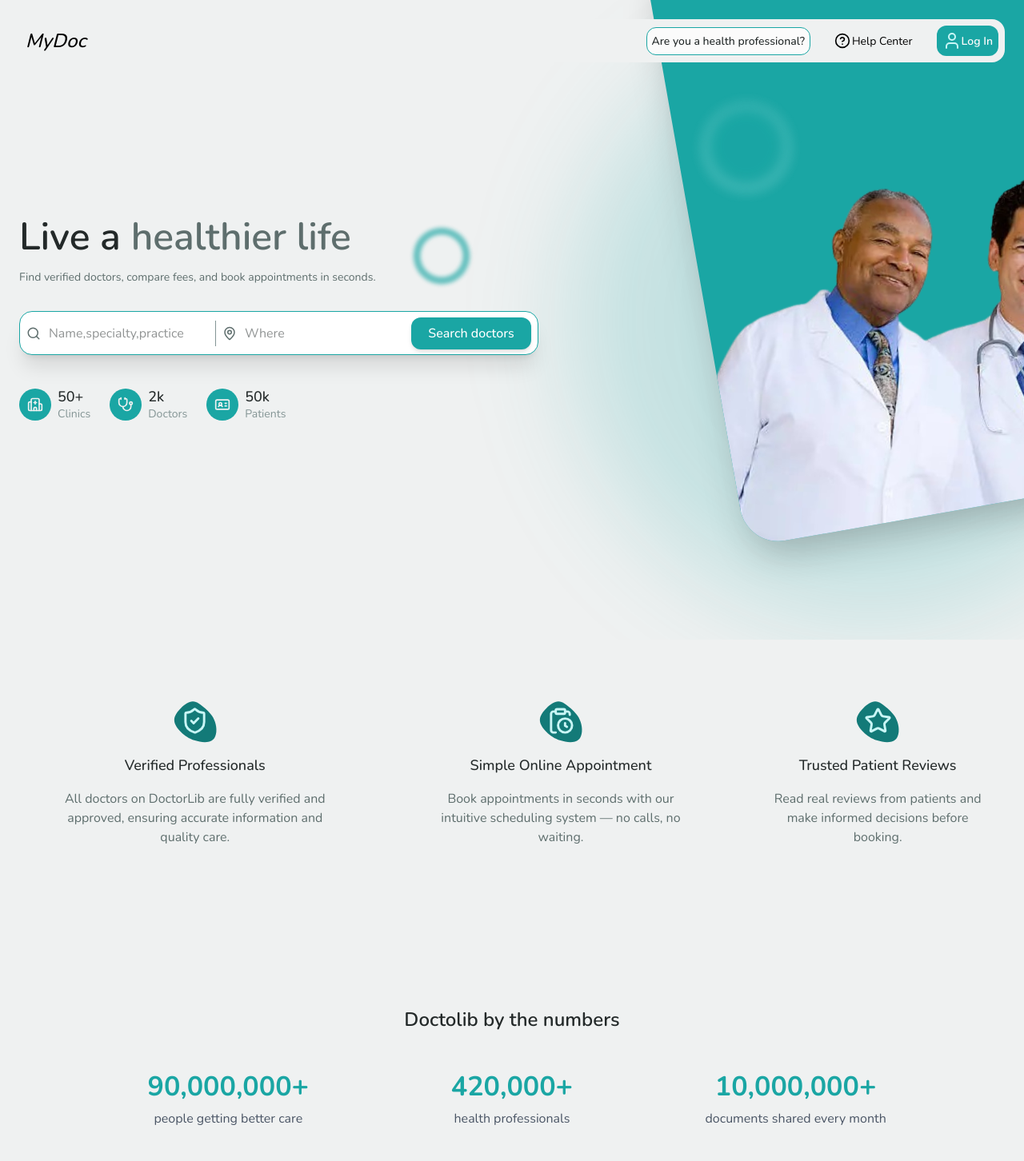
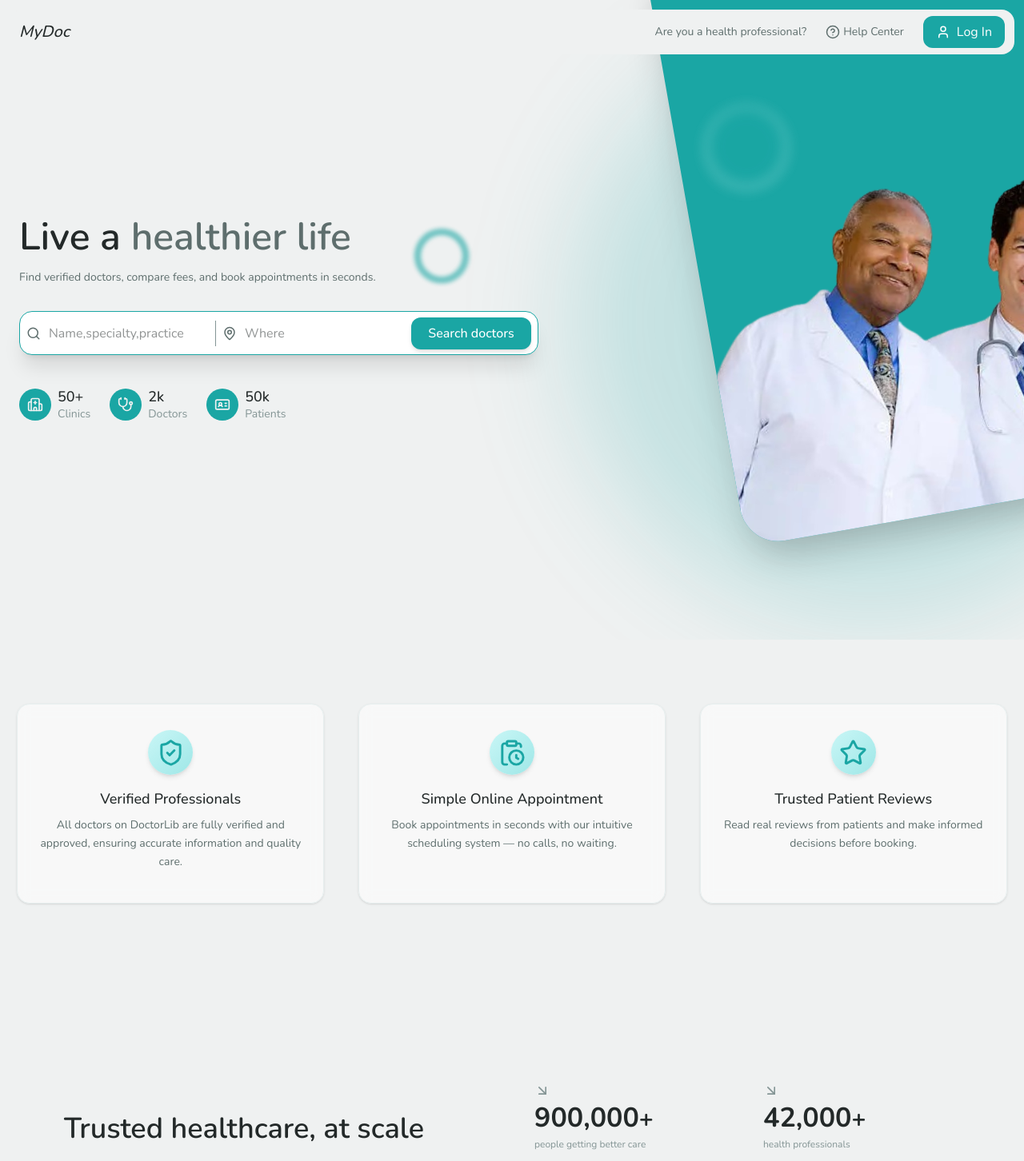
Before and after one commit to EnisZekiqi/DoctorLib, a Next.js app: page / in a window 1280 px wide. Shown: the top 1452 px of the page at 80% size. Built offline with nearby package versions, Linux system fonts and the light colour scheme.

Commit message:
reupdated the professional version , status version , navbar on responsive

```diff
--- a/app/components/Features.tsx
+++ b/app/components/Features.tsx
@@ -30,14 +30,17 @@ const Features = () => {
     }
 
     const cards=[
-        {id:1,title:'Verified Professionals',describe:'All doctors on DoctorLib are fully verified and approved, ensuring accurate information and quality care.',icon:<ShieldCheck size={35} color='#c9f6f6'/>},
-        {id:2,title:'Simple Online Appointment',describe:'Book appointments in seconds with our intuitive scheduling system — no calls, no waiting.',icon:<ClipboardClock size={35} color='#c9f6f6'/>},
-        {id:3,title:'Trusted Patient Reviews',describe:'Read real reviews from patients and make informed decisions before booking.',icon:<Star size={35} color='#c9f6f6'/>},
+        {id:1,title:'Verified Professionals',describe:'All doctors on DoctorLib are fully verified and approved, ensuring accurate information and quality care.',icon:<ShieldCheck size={35} color='#1aa6a4'/>},
+        {id:2,title:'Simple Online Appointment',describe:'Book appointments in seconds with our intuitive scheduling system — no calls, no waiting.',icon:<ClipboardClock size={35} color='#1aa6a4'/>},
+        {id:3,title:'Trusted Patient Reviews',describe:'Read real reviews from patients and make informed decisions before booking.',icon:<Star size={35} color='#1aa6a4'/>},
     ]
 
     return (
         <motion.section
-            className="flex flex-col md:flex-row gap-8 md:gap-0 items-center justify-center w-full"
+            className=" grid grid-cols-1 md:grid-cols-3
+    gap-8
+    w-full mx-auto
+    px-4 items-center justify-center justify-items-center"
             variants={containerVariants}
             initial="initial"
             whileInView="animate"
@@ -45,18 +48,46 @@ const Features = () => {
         >
         {cards.map((items)=>(
            <motion.div
-                className='flex flex-col items-center gap-4'
   key={items.id}
   variants={itemVariants}
+  whileHover={{ y: -6 }}
+  className="
+    group
+    flex flex-col items-center text-center
+    px-6 py-8
+    max-w-sm
+    h-[250px]
+    rounded-2xl
+    border border-[#e6eeee]
+    bg-[#fbfbfb]/80 backdrop-blur
+    shadow-sm
+    transition-all duration-300
+    hover:shadow-lg hover:border-[#c9f6f6]
+  "
 >
-                <div className="relative z-[100] mb-2 mt-1">
+  {/* Icon */}
+  <div className="
+    mb-4
+    flex items-center justify-center
+    w-14 h-14
+    rounded-full
+    bg-gradient-to-br from-[#c9f6f6] to-[#9ee7e7]
+    shadow-md
+    group-hover:scale-105
+    transition-transform
+  ">
     {items.icon}
   </div>
-                <span className='absolute -mt-5 z-10'>
-                    <img src="/blob2.svg" className='w-32 rotate-90' alt="" />
-                </span>
-                <h2 className='text-[#232929] font-medium text-lg'>{items.title}</h2>
-                <p className='text-[#5e6e6d] text-medium font-normal text-center w-3/4'>{items.describe}</p>
+
+  {/* Title */}
+  <h2 className="text-[#232929] font-semibold text-lg mb-2">
+    {items.title}
+  </h2>
+
+  {/* Description */}
+  <p className="text-[#5e6e6d] text-sm leading-relaxed">
+    {items.describe}
+  </p>
 </motion.div>
         ))}
         </motion.section>
--- a/app/components/Navbar.tsx
+++ b/app/components/Navbar.tsx
@@ -1,52 +1,74 @@
-'use client'
-import { CircleQuestionMark,User,ChevronLeft } from "lucide-react";
+"use client";
+
+import { CircleQuestionMark, User, ChevronLeft } from "lucide-react";
 import Link from "next/link";
 import { usePathname } from "next/navigation";
+
 const Navbar = () => {
+  const path = usePathname();
+  const isSearch = path.startsWith("/search");
 
-    const path = usePathname()
-
-    const connect=path;
-const isSearch = connect.startsWith('/search');
+  if (path === "/login") return null;
 
   return (
-<section
+    <header
       className={`
         w-full
-    ${isSearch ? 'p-1.5' : 'p-1.5 sm:p-6'}
-    ${isSearch
-      ? 'static bg-[#1aa6a4]'
-      : 'absolute top-0 z-1000 bg-[#1aa6a4] sm:bg-transparent'
-    }
-    ${connect === '/login' ? 'hidden' : 'block'}
+        absolute top-0 z-50
+        px-3 sm:px-6 py-3
+        ${isSearch ? "bg-[#1aa6a4]" : "bg-transparent"}
       `}
+    >
+      <nav
+        className={`
+          flex items-center justify-between
+          rounded-2xl
+          px-3 py-2 sm:px-4 sm:py-3
+          ${isSearch ? "text-white" : "text-[#232929]"}
+          sm:bg-[#EFF1F1]
+        `}
+      >
+        {/* Left icon */}
+        {isSearch ? (
+          <Link href="/" className="md:hidden">
+            <ChevronLeft size={20} />
+          </Link>
+        ) : (
+          <CircleQuestionMark size={20} className="md:hidden text-[#5e6e6d]" />
+        )}
 
->        <nav className={` ${connect === '/login' ? 'hidden' : 'flex'}  ${connect.startsWith('/search')
-      ? 'bg-[#1aa6a4] text-[#fbfbfb]'
-      : 'bg-[#1aa6a4] sm:bg-[#EFF1F1] text-[#fbfbfb] sm:text-black'}   items-center justify-between z-[1000] rounded-2xl p-2 sm:p-4 w-full  text-[#000]`}>
-        {path.startsWith('/search') ? <Link href="/" className="block md:hidden"><ChevronLeft size={20}/></Link> : <span className="block md:hidden"><CircleQuestionMark size={20}/></span>}
-            <h1 className="text-2xl font-medium italic w-full text-center md:text-start md:w-[50%]">MyDoc</h1>
-           {connect === '/login' ?
-            <Link className="block md:hidden rounded-lg text-xs font-medium p-2 bg-[#fbfbfb] text-[#232929]" href="/login">
-             Professional?
+        {/* Logo */}
+        <h1 className="text-xl font-medium italic text-center w-full md:w-auto">
+          MyDoc
+        </h1>
+
+        {/* Right icon (mobile) */}
+        <Link href="/login" className="md:hidden">
+          <User size={20} className="text-[#5e6e6d]" />
         </Link>
-           : connect === '/' &&
-           <Link className="block md:hidden rounded-lg text-xs font-medium p-2 bg-[#fbfbfb] text-[#232929]" href="/login">
-            Connect
-            </Link>}
-            <div className=" hidden md:flex items-center gap-2 w-[50%] justify-end gap-6">
-                <button className="bg-[#fbfbfb] text-[#232929] hover:text-[#5e6e6d]  border border-[#1aa6a4] text-[14px] font-medium p-1.5 transition-all duration-300 rounded-xl">Are you a health professional?</button>
-                <button className="p-1.5 flex items-center font-light gap-0.5 text-[14px] transition-all duration-300"><CircleQuestionMark size={20}/>Help Center</button>
-                <Link href={`/login`} className="flex items-center btn-primary transition-all duration-300 rounded-xl p-1.5">
-                    <User  />
-                <div className="flex flex-col items-start ">
-                <h2 className="text-[14px] text-[#fbfbfb] font-semibold">Log In</h2>
-                 </div>
+
+        {/* Desktop actions */}
+        <div className="hidden md:flex items-center gap-6 ml-auto">
+          <button className="text-sm text-[#232929] hover:text-[#5e6e6d]">
+            Are you a health professional?
+          </button>
+
+          <button className="flex items-center gap-1 text-sm text-[#232929] hover:text-[#5e6e6d]">
+            <CircleQuestionMark size={18} />
+            Help Center
+          </button>
+
+          <Link
+            href="/login"
+            className="flex items-center gap-2 bg-[#1aa6a4] text-white px-4 py-2 rounded-xl"
+          >
+            <User size={18} />
+            Log In
           </Link>
         </div>
       </nav>
-        </section>
+    </header>
   );
-}
+};
 
 export default Navbar;
--- /dev/null
+++ b/app/components/ProfessionalV2.tsx
@@ -0,0 +1,89 @@
+'use client'
+import { motion } from "motion/react";
+
+const ProfessionalV2 = () => {
+
+  const containerVariants = {
+    initial: {
+      opacity: 0, y: 20
+    },
+    animate: {
+      opacity: 1, y: 0,
+      transition: {
+        staggerChildren: 0.2,
+        delayChildren: 0.1
+      }
+    }
+  }
+
+  const itemVariants = {
+    initial: {
+      opacity: 0, y: 20
+    },
+    animate: {
+      opacity: 1, y: 0,
+      transition: {
+        duration: 0.5
+      }
+    }
+  }
+
+  return (
+    <section className="flex flex-col md:flex-row items-center bg-[#eff1f1] overflow-hidden">
+
+      {/* LEFT CONTENT */}
+      <motion.div
+        variants={containerVariants}
+        initial="initial"
+        whileInView="animate"
+        viewport={{ once: true,amount:0.3 }}
+        className="flex flex-col gap-6 w-full md:w-1/2 px-8 md:px-20 py-16">
+        <motion.h2
+        variants={itemVariants}
+        className="text-2xl md:text-4xl font-semibold text-[#232929] leading-tight">
+          Built for Modern Healthcare Professionals
+        </motion.h2>
+
+        <motion.p
+        variants={itemVariants}
+        className="text-[#5e6e6d] text-lg md:text-xl leading-relaxed">
+          Streamline your daily workflow with tools designed for clinics and
+          healthcare providers. From scheduling to digital patient records,
+          everything works together effortlessly.
+        </motion.p>
+        <motion.div
+        variants={itemVariants}
+        className="flex flex-col sm:flex-row gap-4 mt-4">
+          <button className="btn-primary px-3.5 py-1.5 sm:px-7 sm:py-3 rounded-lg text-lg font-medium hover:bg-[#178f8e] transition">
+            Start Free Trial
+          </button>
+
+          <button className="btn-muted px-3.5 py-1.5 sm:px-7 sm:py-3 rounded-lg text-lg font-medium hover:bg-[#e6f7f7] transition">
+            View Features
+          </button>
+        </motion.div>
+      </motion.div>
+
+      {/* RIGHT IMAGE */}
+      <div className="relative w-full md:w-1/2 flex items-center justify-center py-10 md:py-0">
+
+        {/* Background Shape */}
+        <div className="absolute inset-0 bg-gradient-to-br from-[#21d2d0] to-[#1aa6a4] rounded-l-[60px] md:rounded-l-[120px]" />
+
+        {/* Image */}
+        <motion.img
+        initial={{ scale: 0.9, opacity: 0 }}
+        whileInView={{ scale: 1, opacity: 1 }}
+        transition={{ duration: 0.8, ease: "easeOut" }}
+        viewport={{ once: true,amount:0.3 }}
+          src="/pexel.png"
+          alt="Healthcare Dashboard"
+          className="relative z-10 top-20 w-[85%] max-w-[450px] rounded-xl "
+        />
+      </div>
+
+    </section>
+  );
+};
+
+export default ProfessionalV2;
--- a/app/components/Status.tsx
+++ b/app/components/Status.tsx
@@ -1,51 +1,88 @@
 "use client";
-
 
 import { useRef, useEffect, useState } from "react";
 import { animate, useInView, useMotionValue } from "framer-motion";
+import { ArrowDownRight } from "lucide-react";
+import { motion } from "framer-motion";
+const Status = () => {
+  return (
+    <section className="w-full py-16 bg-[#eff1f1] px-6 md:px-16">
+      <div className="w-full mx-auto px-4">
+
+        {/* Section title */}
 
 
-const Status = () => {
-  return (
-    <section className="w-full py-10 ">
-      <div className="max-w-5xl mx-auto text-center">
+        {/* Main layout */}
+        <div className="grid grid-cols-1 md:grid-cols-2 gap-14 items-center">
 
-        <h2 className="text-2xl font-semibold text-[#232929] mb-12">
-          Doctolib by the numbers
-        </h2>
+          {/* LEFT — Context */}
+          <motion.div
+          initial={{ opacity: 0, y: 50 }}
+          whileInView={{ opacity: 1, y: 0 }}
+          transition={{ duration: 0.6 }}
+          viewport={{ once: true }}
+          >
+            <h3 className="text-2xl md:text-4xl font-semibold text-[#232929] mb-4">
+              Trusted healthcare, at scale
+            </h3>
 
-        <div className="grid grid-cols-1 md:grid-cols-3  gap-10">
+            <p className="text-[#5e6e6d] max-w-md leading-relaxed">
+              MyDoc connects patients and healthcare professionals through a
+              secure platform built for everyday medical needs — from discovery
+              to appointment management.
+            </p>
+          </motion.div>
 
-          {/* Stat 1 */}
-          <div className="flex flex-col items-center">
-            <p className="text-4xl font-bold text-[#1aa6a4]">
-              <CountUp from={0} to={90000000} duration={2} />+
-            </p>
-            <p className="text-gray-600 mt-2">people getting better care</p>
+          {/* RIGHT — Stats */}
+          <div className="grid grid-cols-2 gap-10">
+
+            <StatItem
+              value={900000}
+              label="people getting better care"
+            />
+
+            <StatItem
+              value={42000}
+              label="health professionals"
+            />
+
+            <StatItem
+              value={100000}
+              label="documents shared monthly"
+            />
+
+            {/* Softer supporting stat */}
+             <StatItem
+              value={6500}
+              label="Appointment success rate"
+            />
+
           </div>
-
-          {/* Stat 2 */}
-          <div className="flex flex-col items-center">
-            <p className="text-4xl font-bold text-[#1aa6a4]">
-              <CountUp from={0} to={420000} duration={2} />+
-            </p>
-            <p className="text-gray-600 mt-2">health professionals</p>
-          </div>
-
-          {/* Stat 3 */}
-          <div className="flex flex-col items-center">
-            <p className="text-4xl font-bold text-[#1aa6a4]">
-              <CountUp  from={0} to={10000000} duration={2} />+
-            </p>
-            <p className="text-gray-600 mt-2">documents shared every month</p>
-          </div>
-
         </div>
       </div>
     </section>
   );
 };
 
+
+type StatItemProps = {
+  value: number;
+  label: string;
+};
+
+const StatItem = ({ value, label }: StatItemProps) => {
+  return (
+    <div className="flex flex-col gap-1">
+      <ArrowDownRight className="w-5 h-5 text-[#849595]" />
+      <p className="text-2xl sm:text-3xl font-bold text-[#232929]">
+        <CountUp from={0} to={value} duration={2} />+
+      </p>
+      <p className="text-xs text-[#849595]">
+        {label}
+      </p>
+    </div>
+  );
+};
 
 type CountProps ={
     from:number,
--- a/app/page.tsx
+++ b/app/page.tsx
@@ -7,6 +7,7 @@ import Mobile from "./components/Mobile";
 import Professional from "./components/Professional";
 import Footer from "./components/Footer";
 import Setup from "./components/Setup";
+import ProfessionalV2 from "./components/ProfessionalV2";
 export default function Home() {
   return (
     <div className="flex flex-col h-full bg-[#eff1f1]">
@@ -19,7 +20,7 @@ export default function Home() {
      <Status/>
      <Setup/>
      <div className="h-20"></div>
-     <Professional/>
+     <ProfessionalV2/>
       <div className="h-40"></div>
 
     </div>
```
Also changed, not shown: public/pexel.png (added). Lines whose indentation alone changed are shown as unchanged.
